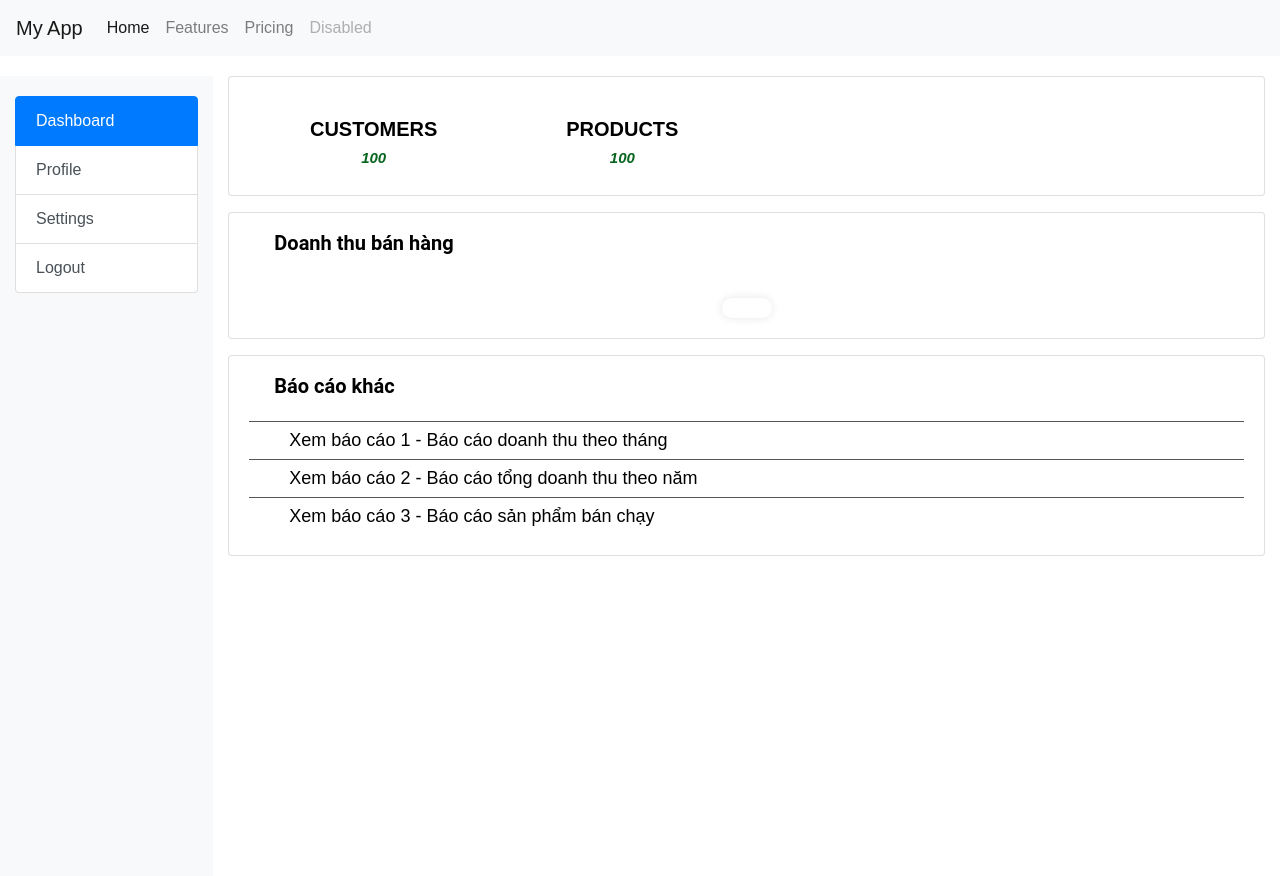
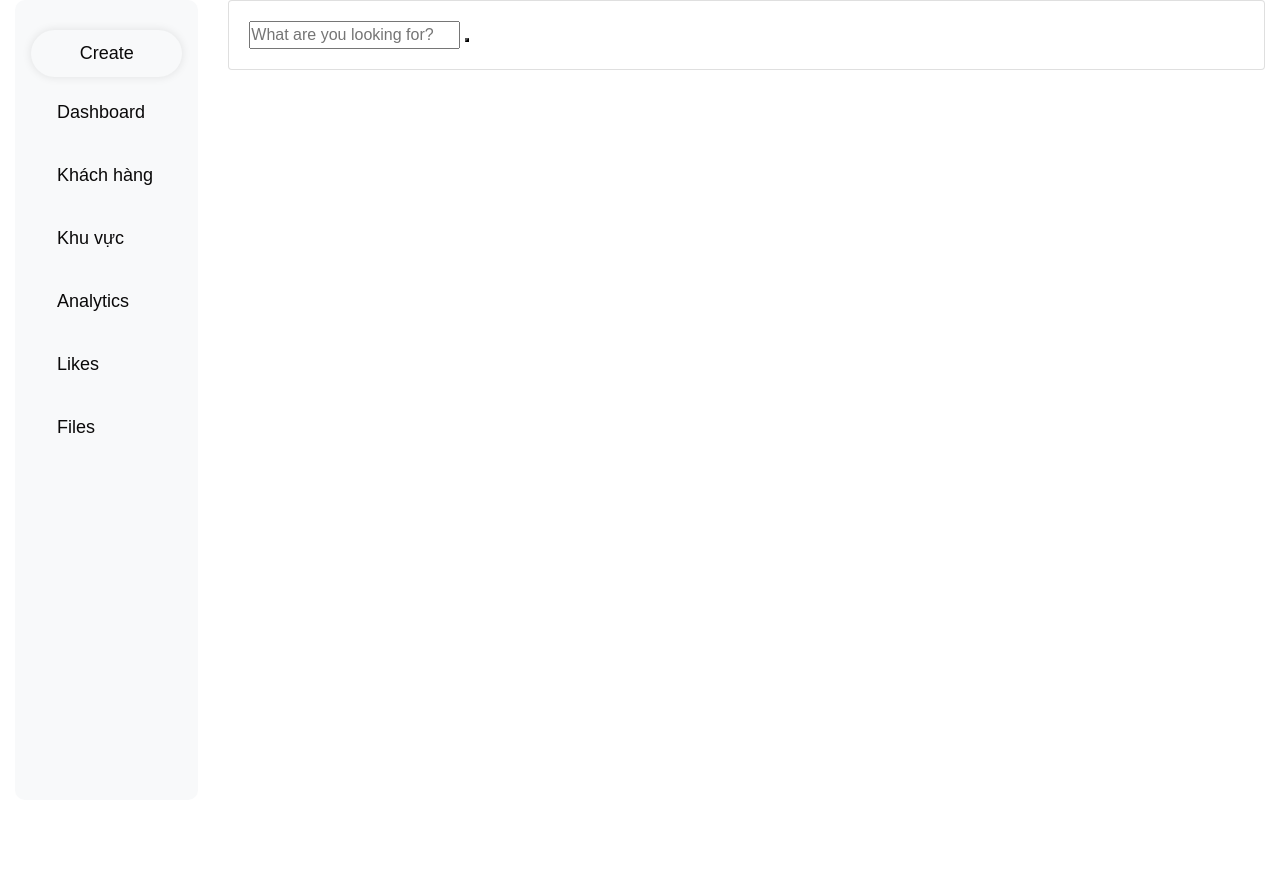
Before and after one commit to Thach45/Superstore-Sales, a Flask app: page /search in a window 1280 px wide. After the commit the page ends 433 px from the top, so only its background shows below. Run offline with Flask 3, Linux system fonts and the light colour scheme; some libraries are stand-ins or nearby versions.

Commit message:
Tạo chức năng Create

```diff
--- /dev/null
+++ b/blueprint/create/__init__.py
@@ -0,0 +1,4 @@
+from flask import Blueprint
+create_bp = Blueprint('create', __name__)
+
+from . import route
--- a/blueprint/search/search_controller.py
+++ b/blueprint/search/search_controller.py
@@ -1,3 +1,3 @@
 from flask import render_template
 def home():
-    return render_template('dashboard.html')
+    return render_template('search.html')
--- a/main.py
+++ b/main.py
@@ -1,6 +1,7 @@
 from flask import Flask
 from blueprint.home import home_bp
 from blueprint.search import search_bp
+from blueprint.create import create_bp
 from flask_pymongo import PyMongo
 app = Flask(__name__)
 app.config["MONGO_URI"] = "mongodb+srv://nguyenhoangthach:Thach18012005@cluster0.hgcnpf3.mongodb.net/Superstore-Sales"
@@ -10,6 +11,7 @@ app.config['MONGO'] = mongo
 
 app.register_blueprint(home_bp)
 app.register_blueprint(search_bp)
+app.register_blueprint(create_bp)
 
 if __name__ == '__main__':
     app.run(debug=True, port=8000)
--- a/static/style/dashboard.css
+++ b/static/style/dashboard.css
@@ -47,3 +47,9 @@
     border-top: 1px solid #575656;
     display: block;
 }
+.chart-other{
+    margin-top: 20px;
+    padding: 10px 25px;
+    background-color: #fff;
+    display: flex;
+}
--- a/static/style/layout.css
+++ b/static/style/layout.css
@@ -29,3 +29,108 @@ main {
     height: 100vh;
     padding-top: 0px;
 }
+
+
+/* ---*/
+nav {
+    position: fixed;
+    top: 0;
+    left: 0;
+    height: 70px;
+    width: 100%;
+    display: flex;
+    align-items: center;
+    background: #fff;
+    box-shadow: 0 0 1px rgba(0, 0, 0, 0.1);
+  }
+
+  .logo .menu-icon {
+    color: #333;
+    font-size: 24px;
+    margin-right: 14px;
+    cursor: pointer;
+  }
+  .logo .logo-name {
+    color: #333;
+    font-size: 22px;
+    font-weight: 500;
+  }
+  nav .sidebar {
+    position: fixed;
+    top: 0;
+    left: -100%;
+    height: 100vh;
+    width: 260px;
+    padding: 20px 0;
+    background-color: #fff;
+    box-shadow: 0 5px 1px rgba(0, 0, 0, 0.1);
+    transition: all 0.4s ease;
+  }
+  .sidebar .sidebar-content {
+    display: flex;
+    height: 100%;
+    flex-direction: column;
+    justify-content: space-between;
+    padding: 30px 16px;
+    background-color: #f8f9fa;
+    border-radius: 10px;
+  }
+  .sidebar-content .list {
+    list-style: none;
+  }
+  .list .nav-link {
+    display: flex;
+    align-items: center;
+    margin: 8px 0;
+    padding: 14px 12px;
+    border-radius: 8px;
+    text-decoration: none;
+  }
+  .lists .nav-link:hover {
+    background-color: #4070f4;
+  }
+  .nav-link .icon {
+    margin-right: 14px;
+    font-size: 20px;
+    color: #080000;
+  }
+  .nav-link .link {
+    font-size: 18px;
+    color: #0a0909;
+    font-weight: 400;
+  }
+  .lists .nav-link:hover .icon,
+  .lists .nav-link:hover .link {
+    color: #fff;
+  }
+
+.btn-create{
+    background-color: #f8f9fa;
+    color: #fff;
+    padding: 10px 20px;
+    border-radius: 50px;
+    font-size: 18px;
+    font-weight: 500;
+    box-shadow: 0 0 10px rgba(0, 0, 0, 0.1);
+    text-decoration: none;
+    display: block;
+    text-align: center;
+}
+.btn-create .title{
+    font-size: 18px;
+    color: #0a0909;
+}
+.btn-create:hover {
+    animation: fadeInCreate 0.5s forwards;
+    text-decoration: none;
+    cursor: pointer;
+    box-shadow: 0 0 10px rgba(0, 0, 0, 0.2);
+}
+@keyframes fadeInCreate {
+    0% {
+      transform: scale(1);
+    }
+    100% {
+      transform: scale(1.2);
+    }
+  }
--- a/templates/dashboard.html
+++ b/templates/dashboard.html
@@ -26,18 +26,24 @@
         Doanh thu bán hàng
     </div>
     <div class="card-body text-center">
-      <img src="{{ image_url }}" class="chart">
+      <img src="{{ image_url_plot }}" class="chart">
     </div>
 </div>
 <div class="card mb-3">
     <div class="card-body row title-chart">
         Báo cáo khác
     </div>
-    <div class="card-body list-report">
-        <a href="#">Xem báo cáo 1 - Báo cáo doanh thu theo tháng</a>
-        <a href="#">Xem báo cáo 2 - Báo cáo tổng doanh thu theo năm</a>
-        <a href="#">Xem báo cáo 3 - Báo cáo sản phẩm bán chạy</a>
+    <div class="chart-other">
+            <div class="chart-tranferpot">
+                <img src="{{image_url_pie}}">
+            </div>
+            <div class="chart-tranferpot">
+                <img src="{{image_url_pie}}">
+            </div>
+            <div class="chart-tranferpot">
+                <img src="{{image_url_pie}}">
+            </div>
     </div>
-    </div>
+
 </div>
 {% endblock %}
--- a/templates/layout.html
+++ b/templates/layout.html
@@ -6,42 +6,63 @@
     <title>{% block title %}My App{% endblock %}</title>
     <link href="https://stackpath.bootstrapcdn.com/bootstrap/4.5.2/css/bootstrap.min.css" rel="stylesheet">
     <link href="{{ url_for('static', filename='style/layout.css') }}" rel="stylesheet">
+
+    <link href="https://cdn.lineicons.com/2.0/LineIcons.css" rel="stylesheet">
 </head>
 <body>
-    <header>
-        <nav class="navbar navbar-expand-lg navbar-light bg-light">
-            <a class="navbar-brand" href="#">My App</a>
-            <button class="navbar-toggler" type="button" data-toggle="collapse" data-target="#navbarNav" aria-controls="navbarNav" aria-expanded="false" aria-label="Toggle navigation">
-                <span class="navbar-toggler-icon"></span>
-            </button>
-            <div class="collapse navbar-collapse" id="navbarNav">
-                <ul class="navbar-nav">
-                    <li class="nav-item active">
-                        <a class="nav-link" href="#">Home <span class="sr-only">(current)</span></a>
-                    </li>
-                    <li class="nav-item">
-                        <a class="nav-link" href="#">Features</a>
-                    </li>
-                    <li class="nav-item">
-                        <a class="nav-link" href="#">Pricing</a>
-                    </li>
-                    <li class="nav-item">
-                        <a class="nav-link disabled" href="#" tabindex="-1" aria-disabled="true">Disabled</a>
-                    </li>
-                </ul>
-            </div>
-        </nav>
-    </header>
     <div class="container-fluid">
         <div class="row">
-            <aside class="col-md-2 bg-light sider-Dashboard">
-                <div class="list-group">
-                    <a href="#" class="list-group-item list-group-item-action active">Dashboard</a>
-                    <a href="#" class="list-group-item list-group-item-action">Profile</a>
-                    <a href="#" class="list-group-item list-group-item-action">Settings</a>
-                    <a href="#" class="list-group-item list-group-item-action">Logout</a>
+            <div class="sidebar col-2">
+                <div class="sidebar-content">
+                  <ul class="lists">
+                    <li class="btn-create">
+                        <a href="/create" class="nav-create">
+                          <i class="bx bx-message-rounded icon"></i>
+                          <span class="title">Create</span>
+                        </a>
+                    </li>
+
+
+                    <li class="list">
+                      <a href="/home" class="nav-link">
+                        <i class="bx bx-home-alt icon"></i>
+                        <span class="link">Dashboard
+                        </span>
+                      </a>
+                    </li>
+                    <li class="list">
+                      <a href="#" class="nav-link">
+                        <i class="bx bx-bar-chart-alt-2 icon"></i>
+                        <span class="link">Khách hàng</span>
+                      </a>
+                    </li>
+                    <li class="list">
+                      <a href="#" class="nav-link">
+                        <i class="bx bx-bell icon"></i>
+                        <span class="link">Khu vực</span>
+                      </a>
+                    </li>
+                    <li class="list">
+                      <a href="#" class="nav-link">
+                        <i class="bx bx-pie-chart-alt-2 icon"></i>
+                        <span class="link">Analytics</span>
+                      </a>
+                    </li>
+                    <li class="list">
+                      <a href="#" class="nav-link">
+                        <i class="bx bx-heart icon"></i>
+                        <span class="link">Likes</span>
+                      </a>
+                    </li>
+                    <li class="list">
+                      <a href="#" class="nav-link">
+                        <i class="bx bx-folder-open icon"></i>
+                        <span class="link">Files</span>
+                      </a>
+                    </li>
+                  </ul>
                 </div>
-            </aside>
+              </div>
             <main class="col-md-10 main-Dashboard">
                 {% block content %}{% endblock %}
             </main>
--- /dev/null
+++ b/templates/search.html
@@ -0,0 +1,16 @@
+{% extends "layout.html" %}
+
+{% block title %}Tìm Kiếm{% endblock %}
+{% block content %}
+<link href="{{ url_for('static', filename='style/search.css') }}" rel="stylesheet">
+<div class="card mb-3">
+    <div class="card-body">
+        <div class="search">
+            <input type="text" class="searchTerm" placeholder="What are you looking for?">
+            <button type="submit" class="searchButton">
+              <i class="bx bx-search"></i>
+            </button>
+         </div>
+    </div>
+</div>
+{% endblock %}
```
Also changed, not shown: blueprint/create/create_controller.py (added, +25 -0 lines), blueprint/create/route.py (added, +10 -0 lines), blueprint/home/home_controller.py (+12 -2 lines), static/style/create.css (added, +50 -0 lines), templates/404.html (added, +51 -0 lines), templates/create.html (added, +28 -0 lines), README.md, static/images/pie.png (added).
